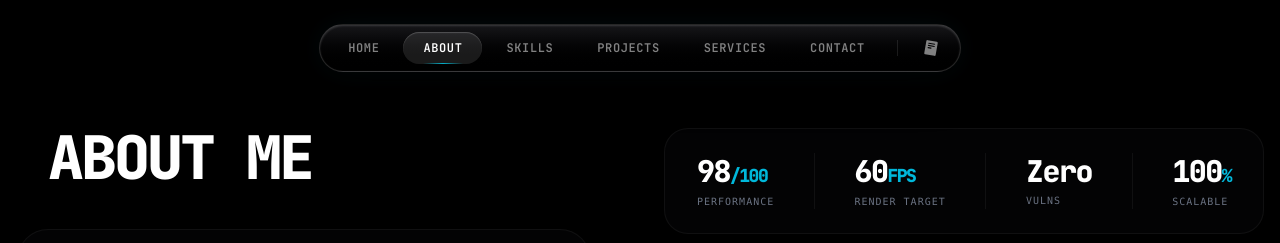
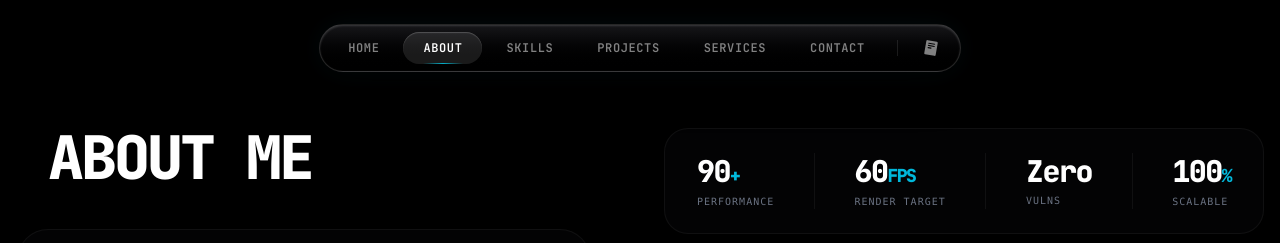
Before and after one commit to Aafaque-Nazir/Portfolio, a React (Vite) app: page /about in a window 1280 px wide. Shown: the top 243 px of the page. Built offline with nearby package versions, Linux system fonts and the light colour scheme.

Commit message:
feat: add Home and About pages with interactive Bento grid components and project showcase modules

```diff
--- a/src/pages/About.jsx
+++ b/src/pages/About.jsx
@@ -98,7 +98,7 @@ const About = () => {
               <div className="absolute inset-0 bg-[linear-gradient(rgba(255,255,255,0.02)_1px,transparent_1px),linear-gradient(90deg,rgba(255,255,255,0.02)_1px,transparent_1px)] bg-[size:10px_10px] pointer-events-none opacity-20" />
 
               <div className="relative z-10 flex flex-col gap-1">
-                <span className="text-3xl font-black text-white tracking-tighter">98<span className="text-cyan-500 text-lg">/100</span></span>
+                <span className="text-3xl font-black text-white tracking-tighter">90<span className="text-cyan-500 text-lg">+</span></span>
                 <span className="text-[10px] font-mono text-gray-500 uppercase tracking-widest">Performance</span>
               </div>
               <div className="w-[1px] bg-white/5 hidden lg:block self-stretch" />
--- a/src/pages/Home.jsx
+++ b/src/pages/Home.jsx
@@ -186,13 +186,12 @@ const InteractiveStackModule = () => {
             <button
               key={cat.id}
               onClick={() => !cat.locked && setActiveCategory(cat.id)}
-              className={`py-2 px-3 rounded-xl text-[9px] font-mono font-bold uppercase tracking-wider text-center md:text-left border transition-all flex items-center justify-center md:justify-start gap-2 ${
-                cat.locked
+              className={`py-2 px-3 rounded-xl text-[9px] font-mono font-bold uppercase tracking-wider text-center md:text-left border transition-all flex items-center justify-center md:justify-start gap-2 ${cat.locked
                   ? "bg-white/[0.01] text-gray-600 border-white/5 cursor-not-allowed opacity-60"
                   : activeCategory === cat.id
                     ? "bg-cyan-500/10 text-cyan-400 border-cyan-500/30 shadow-[inset_0_1px_1px_rgba(255,255,255,0.05)]"
                     : "bg-white/[0.01] text-gray-500 border-white/5 hover:border-white/10 hover:text-white cursor-pointer"
-              }`}
+                }`}
               title={cat.locked ? "Unlock full view in Skills page" : ""}
             >
               {cat.name}
@@ -266,11 +265,10 @@ const RecommenderModule = () => {
                 <button
                   key={type}
                   onClick={() => setProjectType(type)}
-                  className={`flex-1 py-2 rounded-xl text-[9px] font-bold uppercase tracking-wider border transition-all ${
-                    projectType === type
+                  className={`flex-1 py-2 rounded-xl text-[9px] font-bold uppercase tracking-wider border transition-all ${projectType === type
                       ? "bg-cyan-500/10 text-cyan-400 border-cyan-500/30"
                       : "bg-white/[0.01] text-slate-400 border-white/5 hover:border-white/10 hover:text-white"
-                  }`}
+                    }`}
                 >
                   {type}
                 </button>
@@ -285,11 +283,10 @@ const RecommenderModule = () => {
                 <button
                   key={time}
                   onClick={() => setTimeline(time)}
-                  className={`flex-1 py-2 rounded-xl text-[9px] font-bold uppercase tracking-wider border transition-all ${
-                    timeline === time
+                  className={`flex-1 py-2 rounded-xl text-[9px] font-bold uppercase tracking-wider border transition-all ${timeline === time
                       ? "bg-cyan-500/10 text-cyan-400 border-cyan-500/30"
                       : "bg-white/[0.01] text-slate-400 border-white/5 hover:border-white/10 hover:text-white"
-                  }`}
+                    }`}
                 >
                   {time === "Urgent" ? "⚡ Urgent" : "📅 Standard"}
                 </button>
@@ -638,14 +635,14 @@ const Home = () => {
                       fill="transparent"
                       strokeDasharray={42 * 2 * Math.PI}
                       initial={{ strokeDashoffset: 42 * 2 * Math.PI }}
-                      whileInView={{ strokeDashoffset: 42 * 2 * Math.PI * (1 - 0.98) }}
+                      whileInView={{ strokeDashoffset: 42 * 2 * Math.PI * (1 - 0.90) }}
                       viewport={{ once: true }}
                       transition={{ duration: 1.5, ease: "easeOut" }}
                       strokeLinecap="round"
                     />
                   </svg>
                   <div className="absolute inset-0 flex flex-col items-center justify-center">
-                    <span className="text-2xl font-black text-white tracking-tighter">98<span className="text-cyan-400 text-xs">%</span></span>
+                    <span className="text-2xl font-black text-white tracking-tighter">90+<span className="text-cyan-400 text-xs">+</span></span>
                   </div>
                 </div>
                 <span className="text-[9px] font-mono text-slate-500 uppercase tracking-widest">Lighthouse score</span>
```
